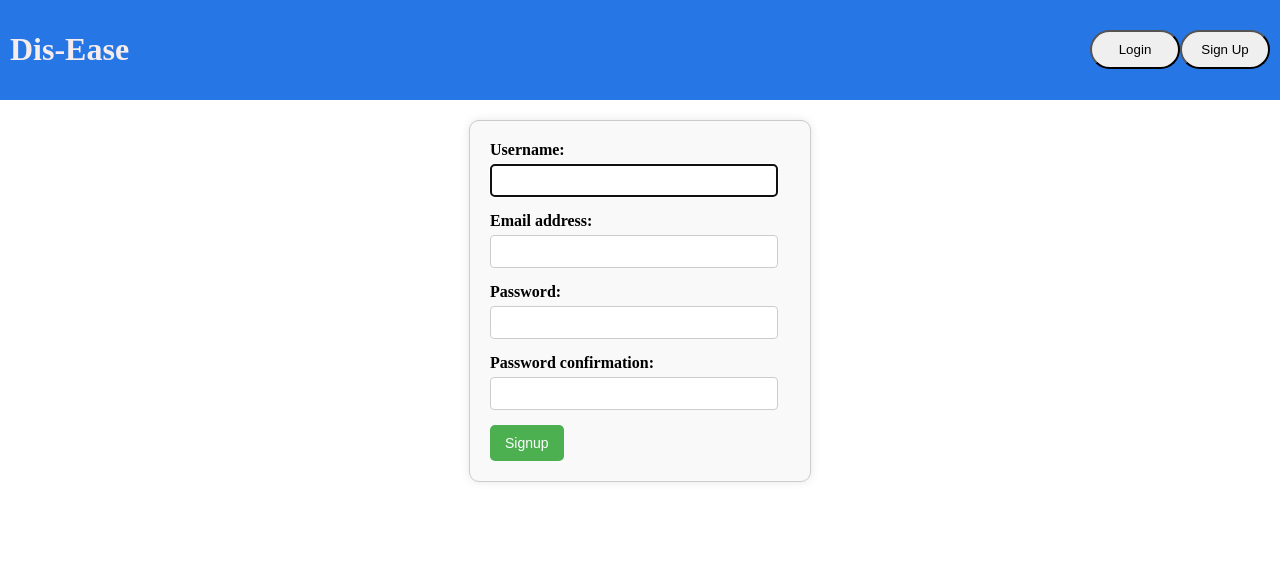
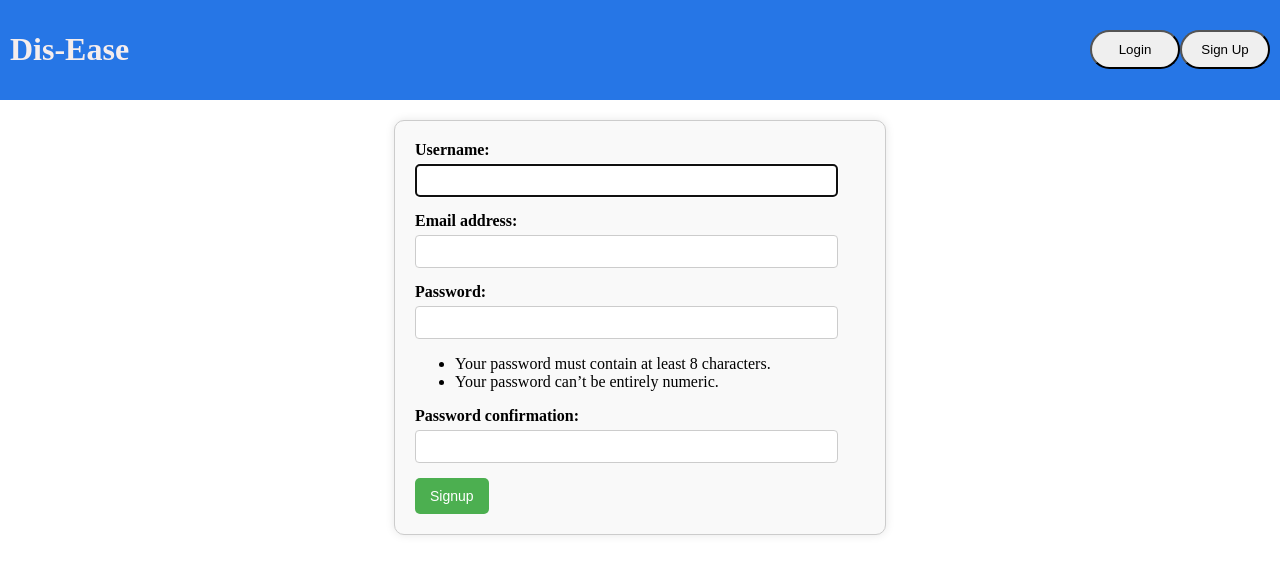
Before and after one commit to UtsavlalShrestha/disease-prediction-and-doctor-booking, a Django app: page /signup/ in a window 1280 px wide. Shown: the top 574 px of the page. Run offline with Django 5.2, Linux system fonts and the light colour scheme.

Commit message:
updated signup description issue

```diff
--- a/base/templates/base/login_register.html
+++ b/base/templates/base/login_register.html
@@ -32,27 +32,31 @@
 <div class="form-container">
     <form method="post" action="">
         {% csrf_token %}
-        <label for="username">{{ form.username.label_tag }}</label>
-        {{ form.username }}<br>
 
-        <label for="email">{{ form.email.label_tag }}</label>
-        {{ form.email }} <br>
+        <!-- Username Field -->
+        <div class="form-group">
+            <label for="username">Username:</label>
+            {{ form.username }}
+        </div>
 
-        <label for="password1">{{ form.password1.label_tag }}</label>
-        {{ form.password1 }} <br>
+        <div class="form-group">
+            <label for="email">Email address:</label>
+            {{ form.email }}
+        </div>
 
-        <label for="password2">{{ form.password2.label_tag }}</label>
-        {{ form.password2 }} <br>
+        <div class="form-group">
+            <label for="password">Password:</label>
+            {{ form.password1 }}
+            <ul>
+                <li>Your password must contain at least 8 characters.</li>
+                <li>Your password can’t be entirely numeric.</li>
+            </ul>
+        </div>
 
-        {% if messages %}
-        <div>
-            <!-- {% for message in messages %} -->
-            <div class="login-error">
-                {{ message }}
-            </div>
-            <!-- {% endfor %} -->
+        <div class="form-group">
+            <label for="password_confirmation">Password confirmation:</label>
+            {{ form.password2 }}
         </div>
-        {% endif %}
 
         <input type="submit" value="Signup" class="btn">
     </form>
--- a/base/views.py
+++ b/base/views.py
@@ -53,6 +53,6 @@ def signupUser(request):
             login(request, user)
             return redirect('home')
         else:
-            messages.error(request, 'Error occured during registration')
+            messages.error(request, 'Registration criteria not fulfilled registration')
     context={'form': form}
     return render(request, 'base/login_register.html', context)
--- a/static/css/login_register.css
+++ b/static/css/login_register.css
@@ -45,7 +45,7 @@
 
 /* Styling the Sign up form */
 .form-container {
-    width: 300px;
+    width: 450px;
     margin: 20px auto;
     padding: 20px;
     background-color: #f9f9f9;
@@ -71,12 +71,17 @@
     border: 1px solid #ccc;
     border-radius: 4px;
 }
+.form-container input[type="password"]{
+    margin-bottom: 0px;
+
+}
 
 /* Styling the submit button */
 .form-container input[type="submit"].btn {
     background-color: #4CAF50;
     color: white;
     padding: 10px 15px;
+    margin-top: 15px;
     border: none;
     border-radius: 5px;
     cursor: pointer;
```
